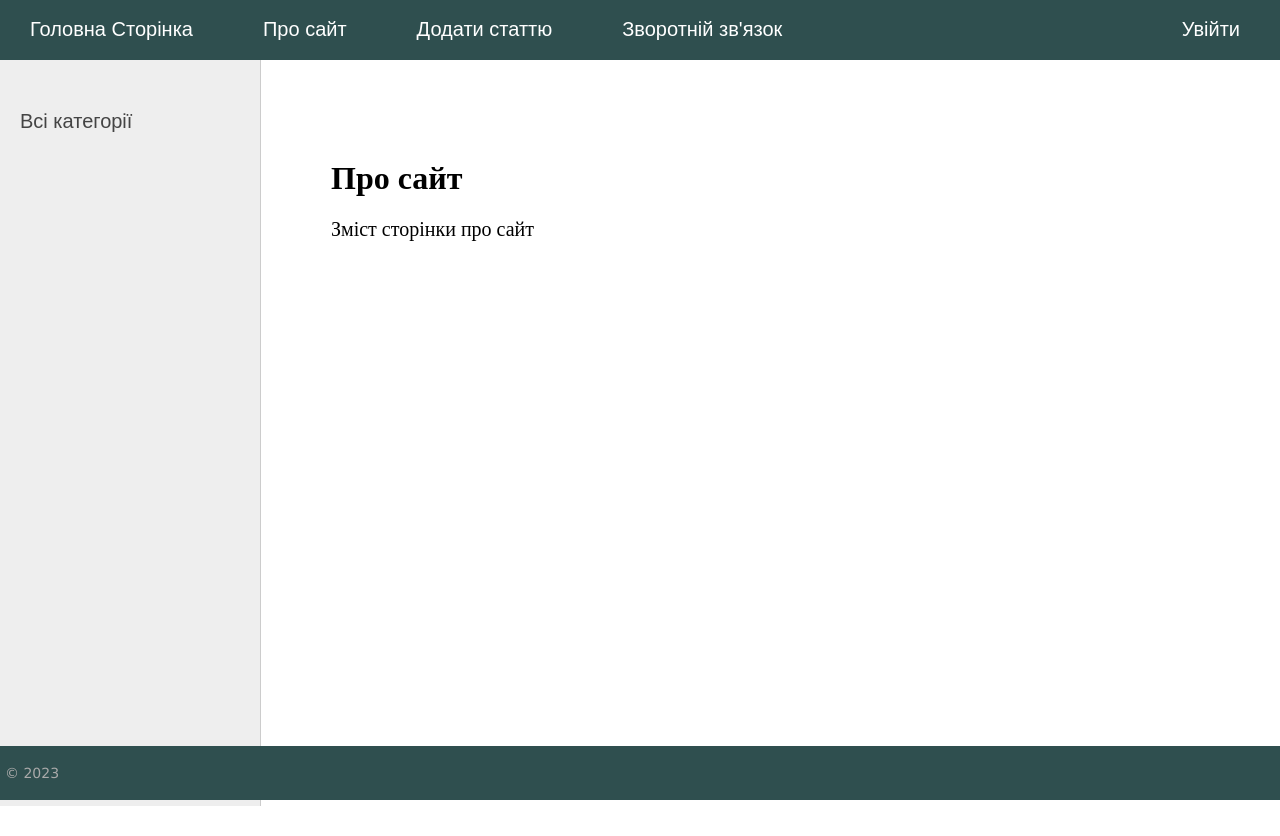
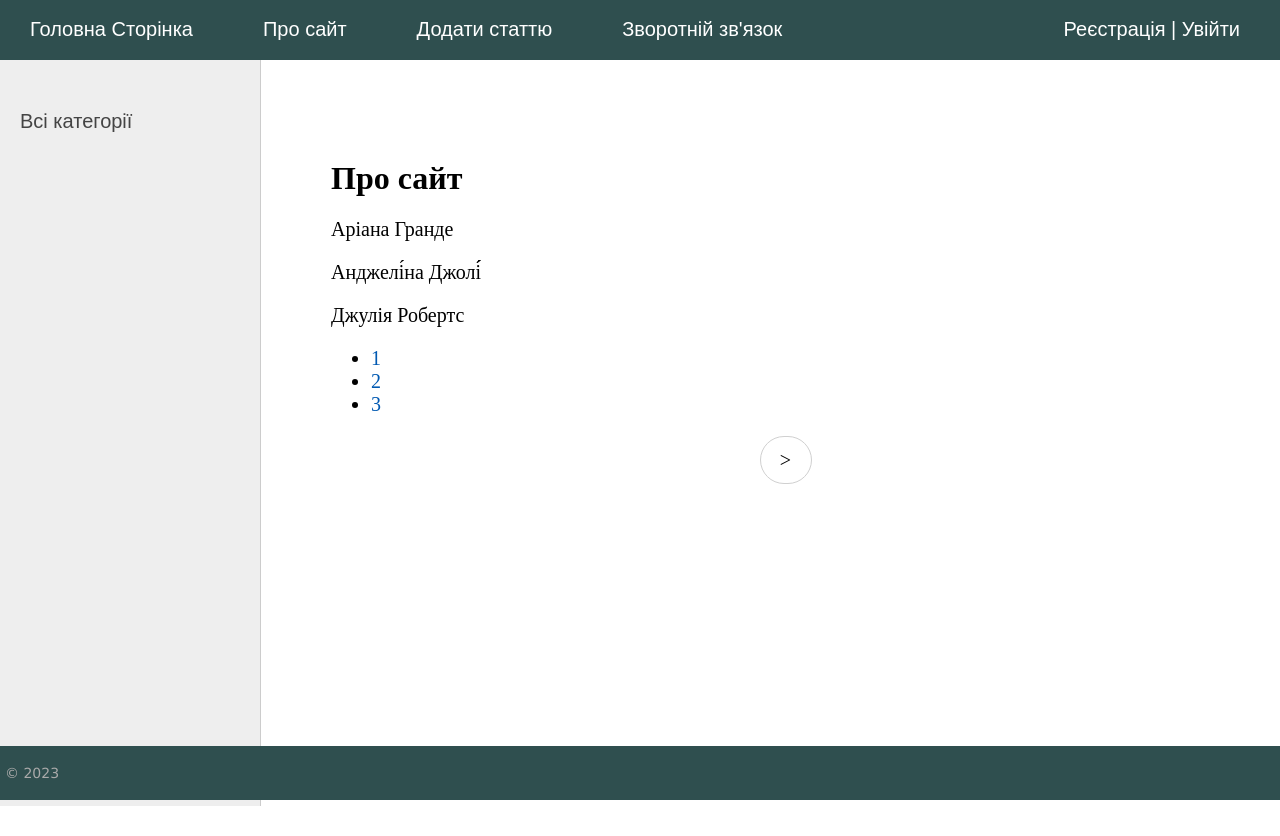
Before and after one commit to ArtemDan91/dj_site, a Django app: page /about/ in a window 1280 px wide. Run offline with Django 4.2, Linux system fonts and the light colour scheme; data comes from the database, SQL or seed files in the repository; both versions use the stored data as it was after the commit.

Commit message:
add changes

```diff
--- a/myproject/women/static/women/css/styles.css
+++ b/myproject/women/static/women/css/styles.css
@@ -390,3 +390,39 @@
     min-width: 200px;
     font-size: 16px;
 }
+
+.list-pages {
+	text-align: center;
+	margin: 0 0 20px 0;
+}
+.list-pages ul {
+	margin: 20px 0 0 0;
+	padding: 0;
+	list-style: none;
+}
+.list-pages ul li {
+	display: inline-block;
+	margin: 0 20px 0 0;
+}
+.list-pages a {
+	color: #000;
+	font-size: 20px;
+	text-decoration: none;
+}
+.list-pages .page-num, .page-num-selected {
+	display: inline-block;
+	width: 50px;
+	height: 34px;
+	padding: 12px 0 0 0;
+	border: 1px solid #d0d0d0;
+	border-radius: 30px;
+}
+
+.list-pages .page-num-selected {
+	border: none;
+	color: #000;
+	font-size: 20px;
+}
+.list-pages .page-num-selected:hover {
+	box-shadow: none;
+}
--- a/myproject/women/templates/women/about.html
+++ b/myproject/women/templates/women/about.html
@@ -2,5 +2,19 @@
 
 {% block content %}
 <h1>{{title}}</h1>
-<p>Зміст сторінки про сайт
+{% for obj in page_obj %}
+<p>{{ obj }}</p>
+{% endfor %}
+
+<nav>
+	<ul>
+		{% for p in page_obj.paginator.page_range %}
+		<li>
+			<a href="?page={{ p }}">{{ p }}</a>
+		</li>
+		{% endfor %}
+	</ul>
+
+</nav>
+
 {% endblock %}
--- a/myproject/women/templates/women/base.html
+++ b/myproject/women/templates/women/base.html
@@ -16,12 +16,9 @@
 		<div class="header">
 			<ul id="mainmenu" class="mainmenu">
 				{% for m in menu %}
-					{% if not forloop.last %}
-							<li><a href="{% url m.url_name %}">{{m.title}}</a></li>
-					{% else %}
-							<li class="last"><a href="{% url m.url_name %}">{{m.title}}</a></li>
-					{% endif %}
+					<li><a href="{% url m.url_name %}">{{m.title}}</a></li>
 				{% endfor %}
+				<li class="last"><a href="{% url 'register' %}">Реєстрація</a> | <a href="{% url 'login' %}">Увійти</a></li>
 			</ul>
 			<div class="clear"></div>
 		</div>
@@ -62,9 +59,35 @@
 	<div class="content-text">
 {% block content %}
 {% endblock %}
-	</div>
-<!-- Кінець блоку контента -->
+{% if page_obj.has_other_pages %}
+<nav class="list-pages">
+    <ul>
+{% if page_obj.has_previous %}
+<li class="page-num">
+	<a href="?page={{ page_obj.previous_page_number }}">&lt;</a>
+</li>
+{% endif %}
 
+        {% for p in paginator.page_range %}
+		{% if page_obj.number == p %}
+        <li class="page-num page-num-selected">{{ p }}</li>
+		{% elif p >= page_obj.number|add:-2 and p <= page_obj.number|add:2  %}
+        <li class="page-num">
+            <a href="?page={{ p }}">{{ p }}</a>
+        </li>
+		{% endif %}
+        {% endfor %}
+
+{% if page_obj.has_next %}
+<li class="page-num">
+	<a href="?page={{ page_obj.next_page_number }}">&gt;</a>
+</li>
+{% endif %}
+
+    </ul>
+</nav>
+{% endif %}
+</div>
 </td></tr></table>
 </td></tr>
 <!-- Footer -->
--- a/myproject/women/urls.py
+++ b/myproject/women/urls.py
@@ -8,6 +8,7 @@
     path('addpage/', AddPage.as_view(), name='add_page'),
     path('contact/', contact, name='contact'),
     path('login/', login, name='login'),
+    path('register/', RegisterUser.as_view(), name='register'),
     path('post/<slug:post_slug>', ShowPost.as_view(), name='post'),
     path('category/<slug:cat_slug>', WomenCategory.as_view(), name='category'),
 ]
--- a/myproject/women/utils.py
+++ b/myproject/women/utils.py
@@ -5,12 +5,13 @@
 menu = [{'title': "Головна Сторінка", 'url_name': 'home'},
         {'title': "Про сайт", 'url_name': 'about'},
         {'title': "Додати статтю", 'url_name': 'add_page'},
-        {'title': "Зворотній зв'язок", 'url_name': 'contact'},
-        {'title': "Увійти", 'url_name': 'login'}
+        {'title': "Зворотній зв'язок", 'url_name': 'contact'}
 ]
 
 
 class DataMixin:
+    paginate_by = 3
+
     def get_user_context(self, **kwargs):
         context = kwargs
         cats = Category.objects.annotate(total=Count('women'))
--- a/myproject/women/views.py
+++ b/myproject/women/views.py
@@ -1,4 +1,5 @@
 from django.contrib.auth.mixins import LoginRequiredMixin
+from django.core.paginator import Paginator
 from django.http import HttpResponse, HttpResponseNotFound, Http404
 from django.shortcuts import render, redirect, get_object_or_404
 from django.urls import reverse_lazy
@@ -32,7 +33,12 @@
 #     return render(request, 'women/index.html', context=context)
 
 def about(request):
-    return render(request, 'women/about.html', {'menu': menu, 'title': 'Про сайт'})
+    contact_list = Women.objects.all()
+    paginator = Paginator(contact_list, 3)
+
+    page_name = request.GET.get('page')
+    page_obj = paginator.get_page(page_name)
+    return render(request, 'women/about.html', {'page_obj': page_obj, 'menu': menu, 'title': 'Про сайт'})
 
 
 class AddPage(LoginRequiredMixin, DataMixin, CreateView):
@@ -117,7 +123,18 @@
 #         'cat_selected': cat_slug,
 #     }
 #     return render(request, 'women/index.html', context=context)
-#
+
+
+class RegisterUser(DataMixin, CreateView):
+    form_class = RegisterUserForm
+    template_name = 'women/register.html'
+    success_url = reverse_lazy('login')
+
+    def get_context_data(self, *, object_list=None, **kwargs):
+        context = super().get_context_data(**kwargs)
+        context_def = self.get_user_context(title='Реєстрація')
+        return context | context_def
+
 
 def pageNotFound(request, exception):
     return HttpResponseNotFound('<h1>Сторінка не знайдена</h1>')
```
Also changed, not shown: myproject/women/forms.py (+18 -0 lines), myproject/women/templates/women/register.html (added, +16 -0 lines), myproject/db.sqlite3.
